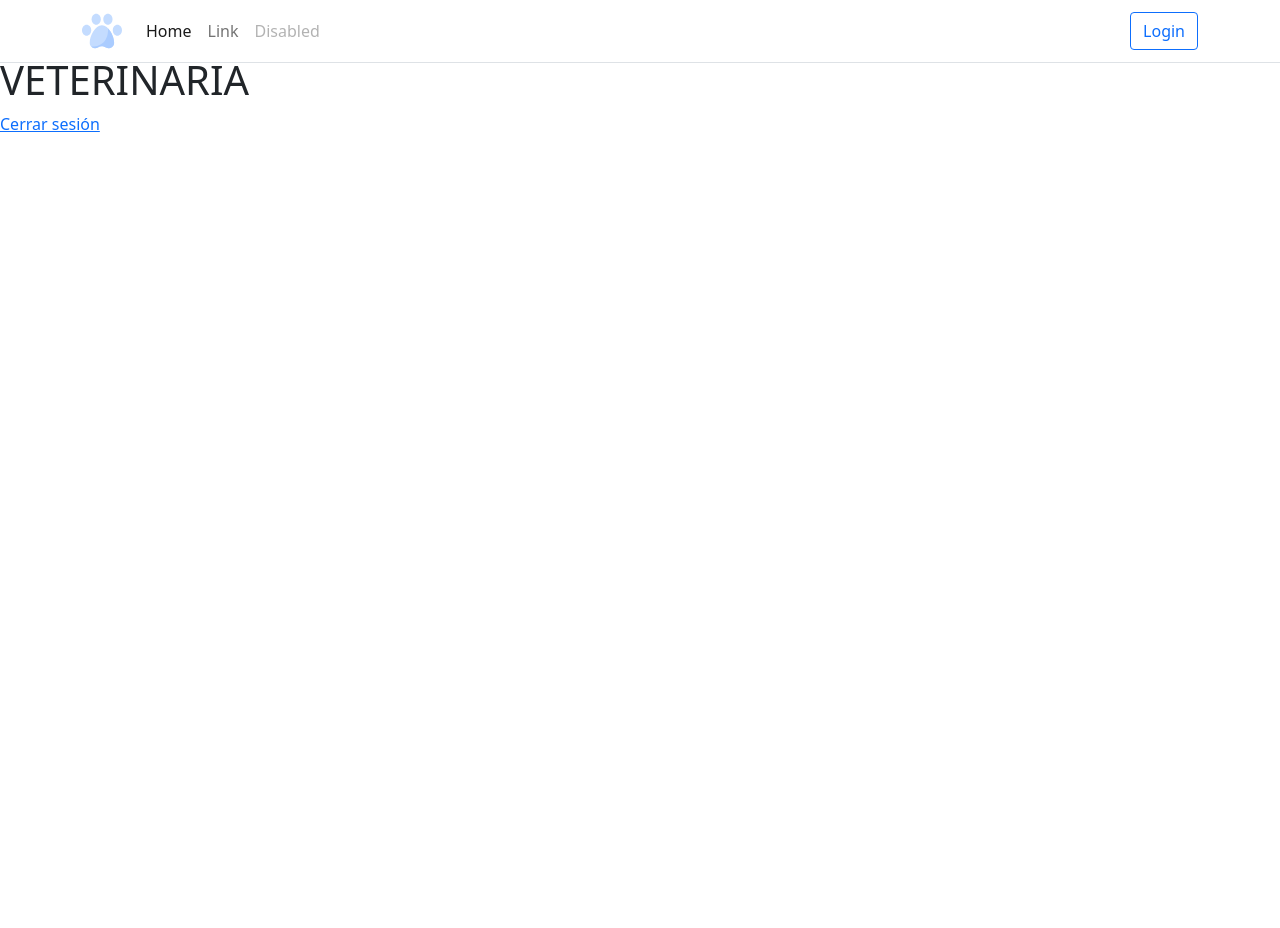
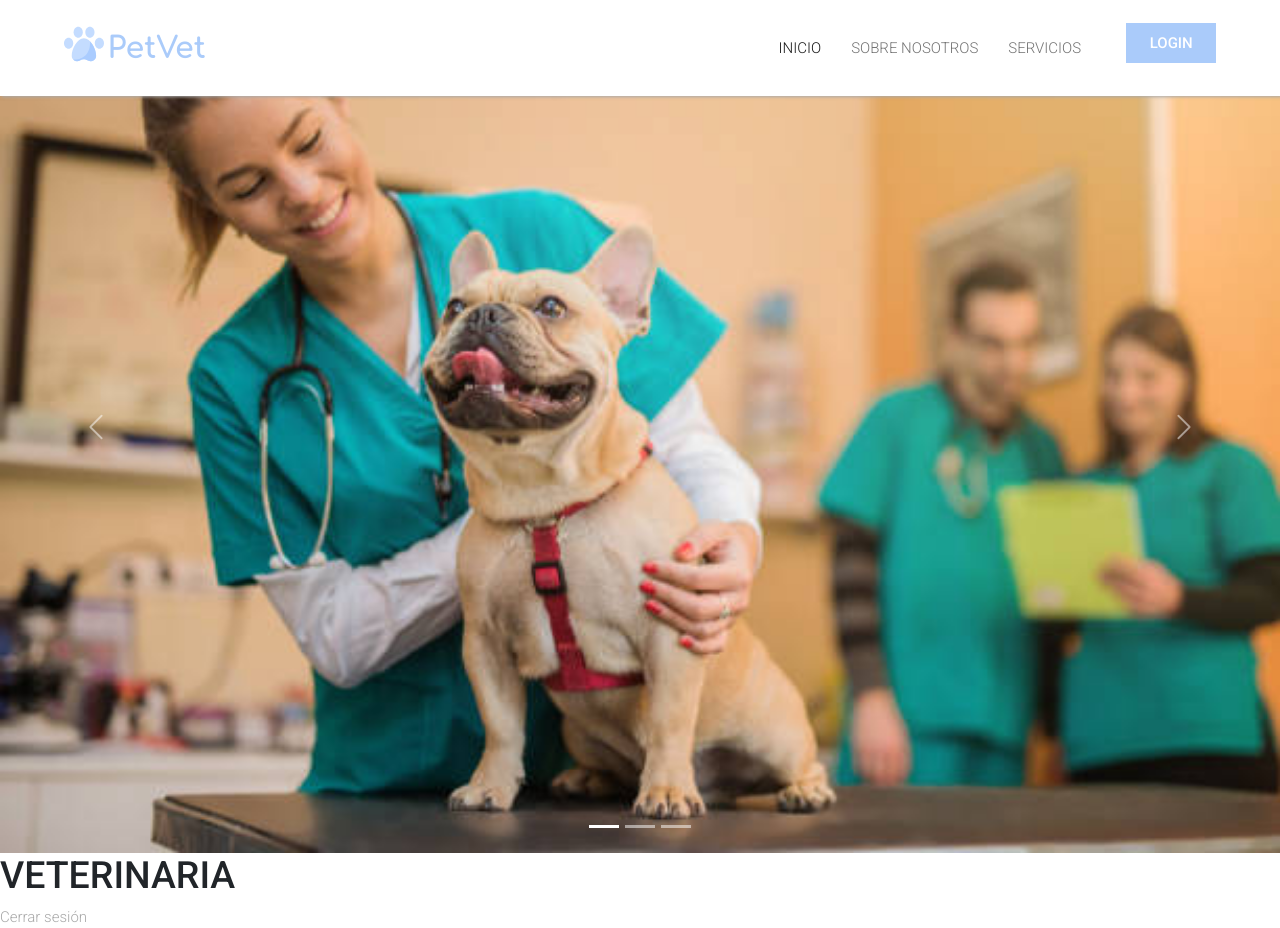
Before and after one commit to LUIS021201/ProyectoVeterinaria, a Flask app: page / in a window 1280 px wide. Before the commit the page ends 132 px from the top, so only its background shows below. Run offline with Flask 2, Linux system fonts and the light colour scheme; the visitor is signed in with stand-in values (Sample User, id 1).

Commit message:
Mejoras en navbar

```diff
--- /dev/null
+++ b/static/css/style.css
@@ -0,0 +1,104 @@
+@import url('https://fonts.googleapis.com/css2?family=Comfortaa:wght@700&display=swap');
+@import url('https://fonts.googleapis.com/css2?family=Roboto:ital,wght@0,100;0,300;0,400;0,500;1,100;1,300;1,400;1,500&display=swap');
+
+html, body {
+	font-family: 'Roboto';
+	font-size: 15px;
+	line-height: 1.5;
+	box-sizing: border-box;
+	margin: 0;
+	overflow-x: hidden;
+	top: 0;
+	left: 0;
+}
+
+a {
+	text-decoration: none;
+	color:darkgray;
+	font-weight: 300;
+}
+
+a:hover {
+	color: #aacbfa !important;
+}
+
+.navbar {
+	padding: 1.5rem 3.5rem;
+	height: 0rem;
+	min-height: 12vh;
+	box-shadow: 2px 1px 3px 0px darkgrey;
+}
+
+.navbar .navbar-brand a {
+	padding: 1rem 0;
+	display: block;
+	text-decoration: none;
+}
+
+.navbar-brand {
+	font-family: 'Comfortaa';
+	font-size: 2rem;
+	color: #aacbfa !important;
+}
+
+.navbar-brand img {
+	margin-top: -10px;
+}
+.navbar-toggler {
+	background-color: white;
+	border: none;
+	padding: 10px 6px;
+	outline: none;
+}
+
+.navbar-toggler:focus {
+	outline: none;
+	box-shadow: none;
+}
+
+.navbar-toggler span {
+	display: block;
+	width: 22px;
+	height: 2px;
+	border: 10px;
+	background-color: #aacbfa;
+}
+
+.navbar-toggler span + span {
+	margin-top: 4px;
+	width: 22px;
+}
+
+.navbar-toggler span + span + span {
+	width: 22px;
+}
+
+.navbar-expand-lg .navbar-nav .nav-link {
+	padding: 2rem 1rem;
+	font-size: 1rem;
+	width: 100%;
+	background-color: white;
+	position: relative;
+}
+
+.last-item {
+	margin-right: 30px;
+}
+
+.navbar-nav button {
+	padding: 1.2rem 0;
+}
+
+.navbar-nav .btn {
+	background-color: #aacbfa;
+	color: white;
+	border-radius: 0;
+	font-weight: 500;
+	padding: 0.5rem 1.5rem;
+	font-size: 1rem;
+	margin-top: -10px;
+}
+
+.navbar-nav .btn:hover {
+	background-color: #6398e3;
+}
--- a/templates/base.html
+++ b/templates/base.html
@@ -2,8 +2,9 @@
 <html lang="en">
 <head>
     <meta charset="UTF-8">
-    <link href="https://cdn.jsdelivr.net/npm/bootstrap@5.1.3/dist/css/bootstrap.min.css" rel="stylesheet" integrity="sha384-1BmE4kWBq78iYhFldvKuhfTAU6auU8tT94WrHftjDbrCEXSU1oBoqyl2QvZ6jIW3" crossorigin="anonymous"></link>
+    <link href="https://cdn.jsdelivr.net/npm/bootstrap@5.1.3/dist/css/bootstrap.min.css" rel="stylesheet" integrity="sha384-1BmE4kWBq78iYhFldvKuhfTAU6auU8tT94WrHftjDbrCEXSU1oBoqyl2QvZ6jIW3" crossorigin="anonymous">
 
+    <link  rel="stylesheet" type="text/css" href="/static/css/style.css" >
     {% block head %}
 
     <title>{% block title %}{% endblock %}</title>
@@ -11,7 +12,37 @@
     {% endblock %}
 </head>
 <body>
-    <header class="d-flex flex-wrap justify-content-center py-3 mb-4">
+  <header class="header">
+    <nav class="navbar navbar-expand-lg navbar-light bg-white fixed-top">
+      <div class="container-fluid">
+
+        <a class="navbar-brand" href="#"><img class="me-1" src="/static/logo.svg" width="40" height="36"></img>PetVet</a>
+        <button class="navbar-toggler" type="button" data-bs-toggle="collapse" data-bs-target="#navbarSupportedContent" aria-controls="navbarSupportedContent" aria-expanded="false" aria-label="Toggle navigation">
+          <span></span>
+          <span></span>
+          <span></span>
+        </button>
+        <div class="collapse navbar-collapse justify-content-between" id="navbarSupportedContent">
+          <ul class="navbar-nav ms-auto mb-2 mb-lg-0">
+            <li class="nav-item">
+              <a class="nav-link active" aria-current="page" href="#">INICIO</a>
+            </li>
+            <li class="nav-item">
+              <a class="nav-link" href="#">SOBRE NOSOTROS</a>
+            </li>
+            <li class="nav-item">
+              <a class="nav-link last-item" href="#">SERVICIOS</a>
+            </li>
+
+          </ul>
+          <ul class="navbar-nav ">
+            <button class="btn" type="submit">LOGIN</button>
+          </ul>
+        </div>
+      </div>
+    </nav>
+  </header>
+    <!-- <header class="d-flex flex-wrap justify-content-center py-3 mb-4">
         <nav class="navbar navbar-expand-md navbar-light fixed-top bg-white border-bottom">
           <div class="container">
             <a class="navbar-brand" href="#"><img src="/static/logo.svg" width="40" height="36"></img></a>
@@ -31,20 +62,25 @@
                 </li>
               </ul>
               <div class="d-flex">
-                <button class="btn btn-outline-primary">Login</button>
+                <button class="btn btn-outline-blue-200">Login</button>
               </div>
             </div>
           </div>
         </nav>
-      </header>
+      </header> -->
 {% block body %}
 {% endblock %}
+
 </body>
+
 <footer>
+
+
     {% block footer %}
 
     {% endblock %}
     <script src="https://cdn.jsdelivr.net/npm/bootstrap@5.1.3/dist/js/bootstrap.bundle.min.js" integrity="sha384-ka7Sk0Gln4gmtz2MlQnikT1wXgYsOg+OMhuP+IlRH9sENBO0LRn5q+8nbTov4+1p" crossorigin="anonymous"></script>
 
 </footer>
+
 </html>
--- a/templates/index.html
+++ b/templates/index.html
@@ -5,6 +5,32 @@
 
 {% endblock %}
 {% block body %}
+<div class="carousel slide" data-bs-ride="carousel">
+	<div class="carousel-indicators">
+	  <button type="button" data-bs-target="#carouselExampleIndicators" data-bs-slide-to="0" class="active" aria-current="true" aria-label="Slide 1"></button>
+	  <button type="button" data-bs-target="#carouselExampleIndicators" data-bs-slide-to="1" aria-label="Slide 2"></button>
+	  <button type="button" data-bs-target="#carouselExampleIndicators" data-bs-slide-to="2" aria-label="Slide 3"></button>
+	</div>
+	<div class="carousel-inner">
+	  <div class="carousel-item active">
+		<img src="/static/pictures/clinic2.jpeg" class="d-block w-100" alt="...">
+	  </div>
+	  <div class="carousel-item">
+		<img src="/static/pictures/hospital.jpeg" class="d-block w-100" alt="...">
+	  </div>
+	  <div class="carousel-item">
+		<img src="/static/pictures/groom.jpeg" class="d-block w-100" alt="...">
+	  </div>
+	</div>
+	<button class="carousel-control-prev" type="button" data-bs-target="#carouselExampleIndicators" data-bs-slide="prev">
+	  <span class="carousel-control-prev-icon" aria-hidden="true"></span>
+	  <span class="visually-hidden">Previous</span>
+	</button>
+	<button class="carousel-control-next" type="button" data-bs-target="#carouselExampleIndicators" data-bs-slide="next">
+	  <span class="carousel-control-next-icon" aria-hidden="true"></span>
+	  <span class="visually-hidden">Next</span>
+	</button>
+  </div>
 <h1>VETERINARIA</h1>
 <a href="/logout">Cerrar sesión</a>
 {% endblock %}
```
Also changed, not shown: static/pictures/clinic.jpeg (added), static/pictures/clinic2.jpeg (added), static/pictures/groom.jpeg (added), static/pictures/hospital.jpeg (added).
